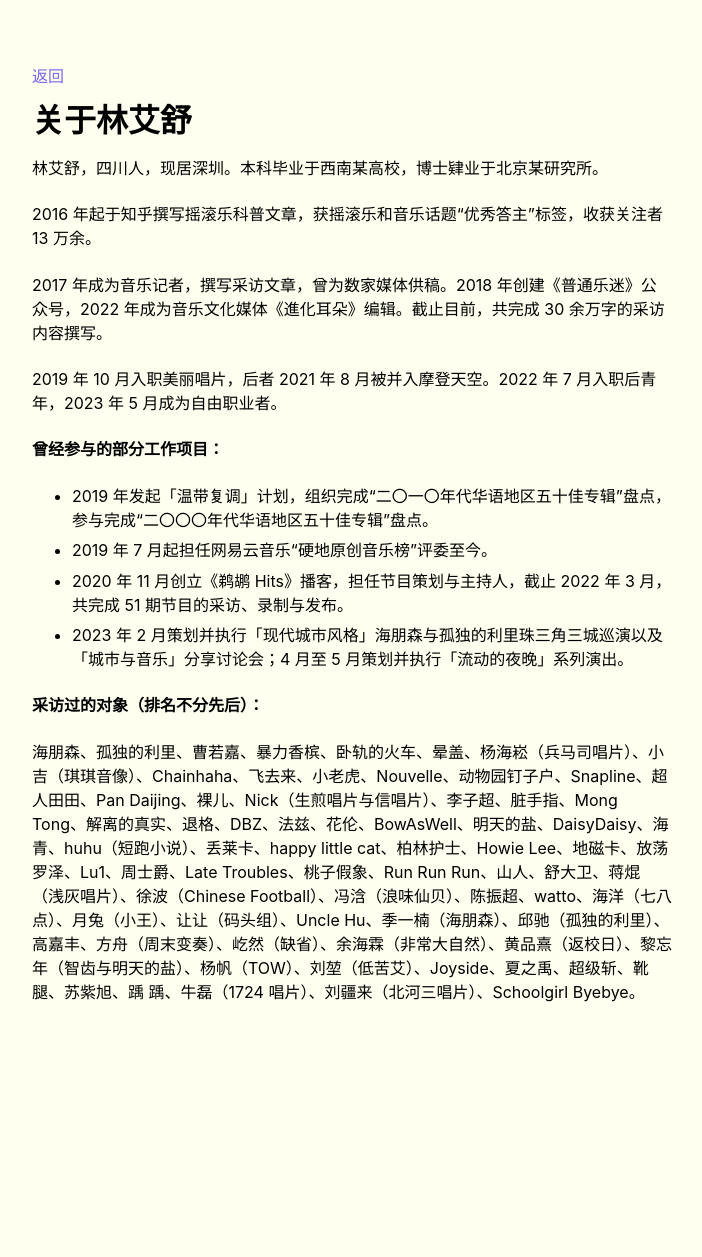
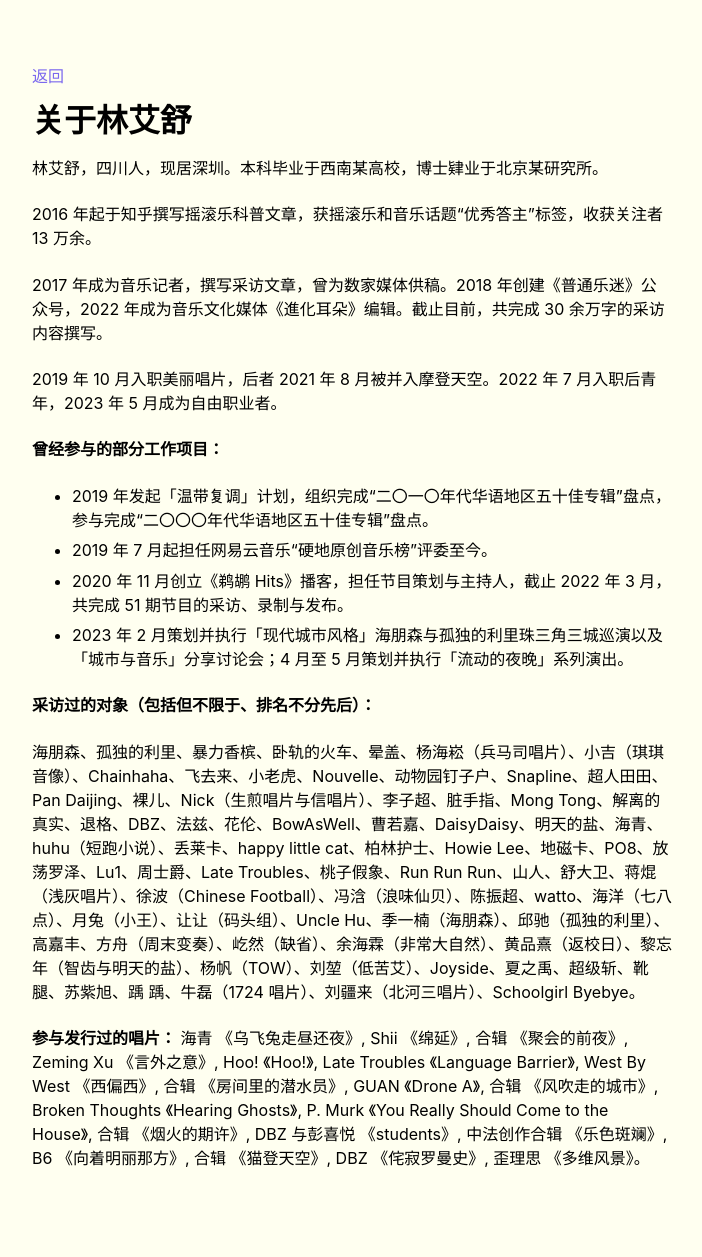
Before and after one commit to salingerlin/salingerlin.github.io, a Jekyll site: the page built from about.md, in a window 1280 px wide. Shown: the whole page, without its empty margins (288-990 px from the left). Built offline with Jekyll 4.4.1, drawn with Linux system fonts in a browser that asks for light colours; before the commit the page ends 1090 px from its top, so only the background shows below that.

Commit message:
Update about.md

```diff
--- a/about.md
+++ b/about.md
@@ -17,6 +17,9 @@ title: 关于林艾舒
 * 2020 年 11 月创立《鹈鹕 Hits》播客，担任节目策划与主持人，截止 2022 年 3 月，共完成 51 期节目的采访、录制与发布。
 * 2023 年 2 月策划并执行「现代城市风格」海朋森与孤独的利里珠三角三城巡演以及「城市与音乐」分享讨论会；4 月至 5 月策划并执行「流动的夜晚」系列演出。
 
-**采访过的对象（排名不分先后）：**
+**采访过的对象（包括但不限于、排名不分先后）：**
 
-海朋森、孤独的利里、曹若嘉、暴力香槟、卧轨的火车、晕盖、杨海崧（兵马司唱片）、小吉（琪琪音像）、Chainhaha、飞去来、小老虎、Nouvelle、动物园钉子户、Snapline、超人田田、Pan Daijing、裸儿、Nick（生煎唱片与信唱片）、李子超、脏手指、Mong Tong、解离的真实、退格、DBZ、法兹、花伦、BowAsWell、明天的盐、DaisyDaisy、海青、huhu（短跑小说）、丢莱卡、happy little cat、柏林护士、Howie Lee、地磁卡、放荡罗泽、Lu1、周士爵、Late Troubles、桃子假象、Run Run Run、山人、舒大卫、蒋焜（浅灰唱片）、徐波（Chinese Football）、冯浛（浪味仙贝）、陈振超、watto、海洋（七八点）、月兔（小王）、让让（码头组）、Uncle Hu、季一楠（海朋森）、邱驰（孤独的利里）、高嘉丰、方舟（周末变奏）、屹然（缺省）、余海霖（非常大自然）、黄品熹（返校日）、黎忘年（智齿与明天的盐）、杨帆（TOW）、刘堃（低苦艾）、Joyside、夏之禹、超级斩、靴腿、苏紫旭、踽 踽、牛磊（1724 唱片）、刘疆来（北河三唱片）、Schoolgirl Byebye。
+海朋森、孤独的利里、暴力香槟、卧轨的火车、晕盖、杨海崧（兵马司唱片）、小吉（琪琪音像）、Chainhaha、飞去来、小老虎、Nouvelle、动物园钉子户、Snapline、超人田田、Pan Daijing、裸儿、Nick（生煎唱片与信唱片）、李子超、脏手指、Mong Tong、解离的真实、退格、DBZ、法兹、花伦、BowAsWell、曹若嘉、DaisyDaisy、明天的盐、海青、huhu（短跑小说）、丢莱卡、happy little cat、柏林护士、Howie Lee、地磁卡、PO8、放荡罗泽、Lu1、周士爵、Late Troubles、桃子假象、Run Run Run、山人、舒大卫、蒋焜（浅灰唱片）、徐波（Chinese Football）、冯浛（浪味仙贝）、陈振超、watto、海洋（七八点）、月兔（小王）、让让（码头组）、Uncle Hu、季一楠（海朋森）、邱驰（孤独的利里）、高嘉丰、方舟（周末变奏）、屹然（缺省）、余海霖（非常大自然）、黄品熹（返校日）、黎忘年（智齿与明天的盐）、杨帆（TOW）、刘堃（低苦艾）、Joyside、夏之禹、超级斩、靴腿、苏紫旭、踽 踽、牛磊（1724 唱片）、刘疆来（北河三唱片）、Schoolgirl Byebye。
+
+**参与发行过的唱片：**
+海青 《乌飞兔走昼还夜》, Shii 《绵延》, 合辑 《聚会的前夜》, Zeming Xu 《言外之意》, Hoo! 《Hoo!》, Late Troubles 《Language Barrier》, West By West 《西偏西》, 合辑 《房间里的潜水员》, GUAN 《Drone A》, 合辑 《风吹走的城市》, Broken Thoughts 《Hearing Ghosts》, P. Murk 《You Really Should Come to the House》, 合辑 《烟火的期许》, DBZ 与彭喜悦 《students》, 中法创作合辑 《乐色斑斓》, B6 《向着明丽那方》, 合辑 《猫登天空》, DBZ 《侘寂罗曼史》, 歪理思 《多维风景》。
```
